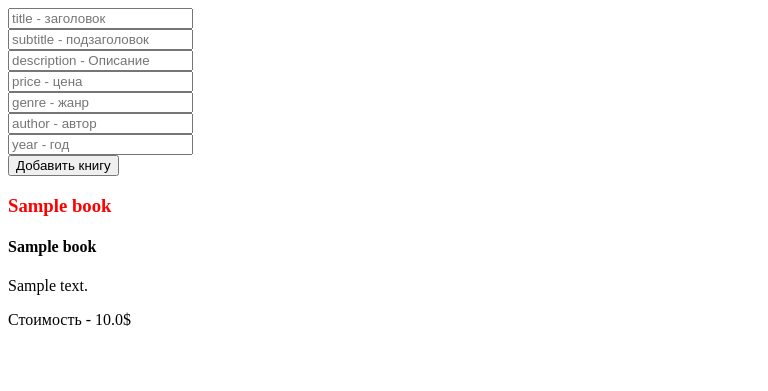
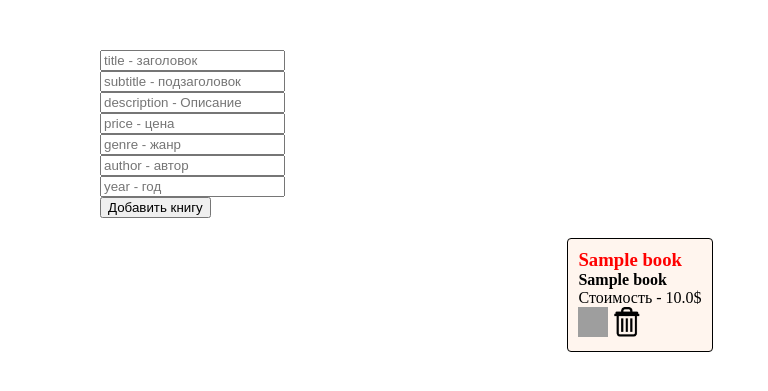
Before and after one commit to DartOrin/todo, a Django app: page /books/ in a window 1280 px wide. Shown: the top 391 px of the page, without its empty margins (0-768 px from the left). Run offline with Django 3.2, Linux system fonts and the light colour scheme; tables that the repository leaves empty hold one stand-in row (values such as "Sample post"); grey boxes are pictures that could not be loaded.

Commit message:
added mark,unmark,delete func for book and css

```diff
--- a/product/models.py
+++ b/product/models.py
@@ -19,3 +19,4 @@ class Book(models.Model):
     author = models.CharField(max_length=100)
     year = models.IntegerField()
     date = models.DateField(auto_now_add=True)
+    is_favorites = models.BooleanField(default=False)
--- /dev/null
+++ b/product/static/styles/books.css
@@ -0,0 +1,33 @@
+* {
+    box-sizing: border-box;
+    margin: 0 auto;
+}
+
+.book-container {
+    margin-top: 20px;
+    display: flex;
+    flex-wrap: wrap;
+    align-items: center;
+    justify-content: space-around;
+}
+
+.book-item {
+    border: 1px solid black;
+    border-radius: 4px;
+    background-color: seashell;
+    padding: 10px;
+}
+
+.book-item h3 {
+    color: red;
+}
+
+form {
+    margin-left: 100px;
+    margin-top: 50px;
+}
+
+.action_buttons a img {
+    width: 30px;
+    height: 30px;
+}
--- a/product/templates/books.html
+++ b/product/templates/books.html
@@ -1,3 +1,4 @@
+{% load static %}
 <!DOCTYPE html>
 <html lang="en">
 
@@ -5,6 +6,7 @@
     <meta charset="UTF-8">
     <meta name="viewport" content="width=device-width, initial-scale=1.0">
     <title>Books</title>
+    <link rel="stylesheet" href="{% static 'styles/books.css' %}">
 </head>
 
 <body>
@@ -22,12 +24,23 @@
         <button>Добавить книгу</button>
     </form>
 
-    {% for book in books_list %}
-    <h3 style="color: red;">{{ book.title }}</h3>
-    <h4>{{ book.subtitle }}</h4>
-    <p>{{book.description}}</p>
-    <p>Стоимость - {{book.price}}$</p>
-    {% endfor %}
+    <div class="book-container">
+        {% for book in books_list %}
+        <div class="book-item">
+            <h3>{{ book.title }}</h3>
+            <h4>{{ book.subtitle }}</h4>
+            <p>Стоимость - {{book.price}}$</p>
+            <div class="action_buttons">
+                {% if book.is_favorites %}
+                <a href="{% url 'unmark-book' book.id %}"><img src="{% static './icons/marked.png' %}" alt="photo"></a>
+                {% else %}
+                <a href="{% url 'mark-book' book.id %}"><img src="{% static './icons/unmarked.png' %}" alt="photo"></a>
+                {%endif%}
+                <a href="{% url 'delete-book' book.id %}"><img src="{% static './icons/delete.png' %}" alt="photo"></a>
+            </div>
+        </div>
+        {% endfor %}
+    </div>
 </body>
 
 </html>
--- a/product/views.py
+++ b/product/views.py
@@ -70,3 +70,23 @@ def unmark_todo(request, id):
     todo.is_favorite = False
     todo.save()
     return redirect(test)
+
+
+def mark_book(request, id):
+    book = Book.objects.get(id=id)
+    book.is_favorites = True
+    book.save()
+    return redirect(books)
+
+
+def unmark_book(request, id):
+    book = Book.objects.get(id=id)
+    book.is_favorites = False
+    book.save()
+    return redirect(books)
+
+
+def delete_book(request, id):
+    book = Book.objects.get(id=id)
+    book.delete()
+    return redirect(books)
--- a/todo/urls.py
+++ b/todo/urls.py
@@ -32,5 +32,8 @@ urlpatterns = [
     path("delete-todo/<id>/", delete_todo, name="delete-todo"),
     path("mark-todo/<id>/", mark_todo, name="mark-todo"),
     path("unmark-todo/<id>/", unmark_todo, name="unmark-todo"),
+    path("delete-book/<id>/", delete_book, name="delete-book"),
+    path("mark-book/<id>/", mark_book, name="mark-book"),
+    path("unmark-book/<id>/", unmark_book, name="unmark-book"),
 ] + static(settings.STATIC_URL, document_root=settings.STATIC_ROOT) \
     + static(settings.MEDIA_URL, document_root=settings.MEDIA_ROOT)
```
Also changed, not shown: product/templates/books_detail.html (added, +14 -0 lines), product/migrations/0005_book_is_favorites.py (added).
